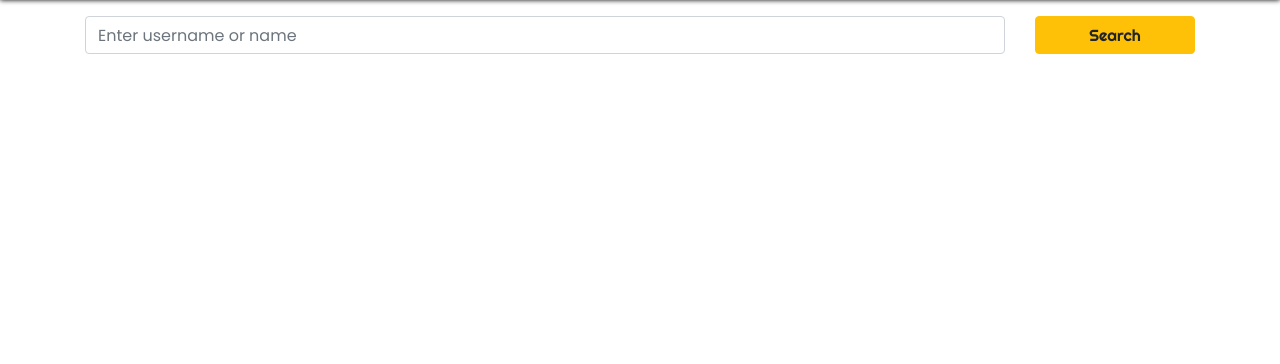
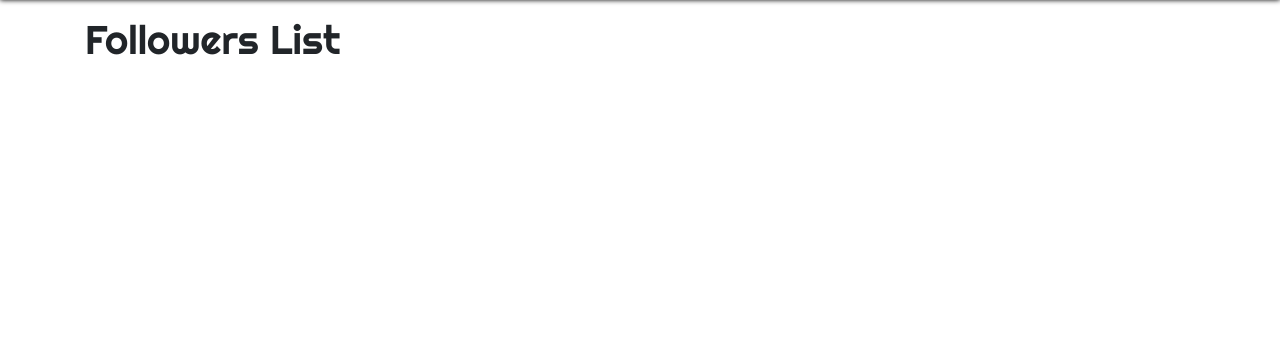
Before and after one commit to ichungelo/final-web, a PHP site: page /followers.php in a window 1280 px wide. Shown: the part 56-420 px from the top of the page. Run offline with PHP 8.4, Linux system fonts and the light colour scheme; the visitor is signed in with stand-in values (Sample User, id 1); data that the repository does not hold is empty.

Commit message:
add title

```diff
--- a/followers.php
+++ b/followers.php
@@ -44,17 +44,10 @@ include("./handler.php");
       <a class="btn btn-outline-light my-2 my-sm-0 shadow-text" href="./logout.php">Logout</a>
     </div>
   </nav>
-  <!-- PROFILE -->
+  <!-- FOLLOWERS LIST -->
+  <br><br><br>
   <div class="container">
-    <br><br><br>
-    <form class="row" action="" method="POST">
-      <div class="form-group col-md-10">
-        <input type="text" class="form-control" name="searchText" placeholder="Enter username or name" required>
-      </div>
-      <div class="form-group col-md-2">
-        <button type="submit" class="btn btn-warning btn-block" name="search">Search</button>
-      </div>
-    </form>
+    <h1>Followers List</h1>
   </div>
   <div class="container">
     <div class="card-columns">
--- a/following.php
+++ b/following.php
@@ -44,7 +44,7 @@ include("./handler.php");
       <a class="btn btn-outline-light my-2 my-sm-0 shadow-text" href="./logout.php">Logout</a>
     </div>
   </nav>
-  <!-- PROFILE -->
+  <!-- FOLLOWING LIST -->
   <br><br><br>
   <div class="container">
     <h1>Following List</h1>
```
